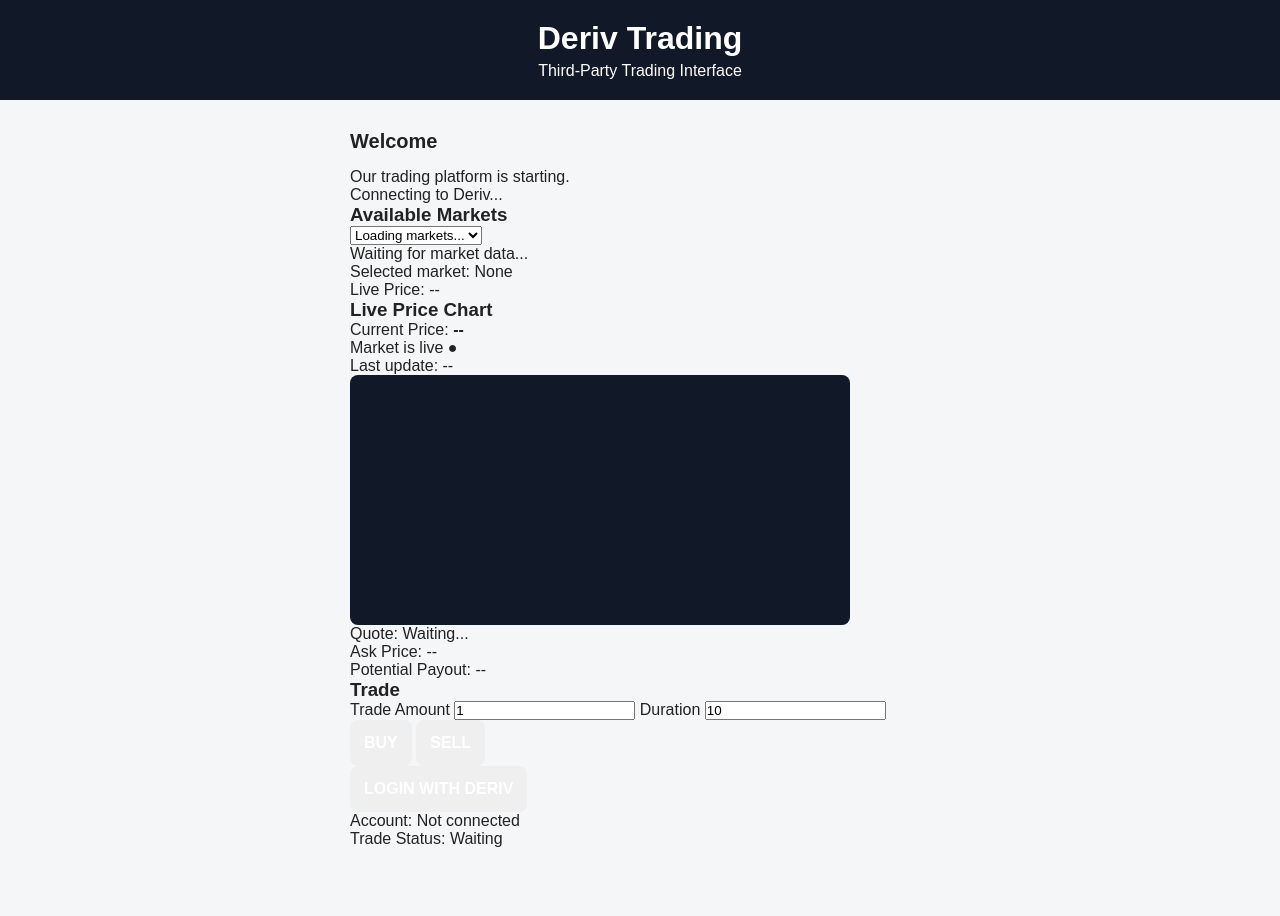
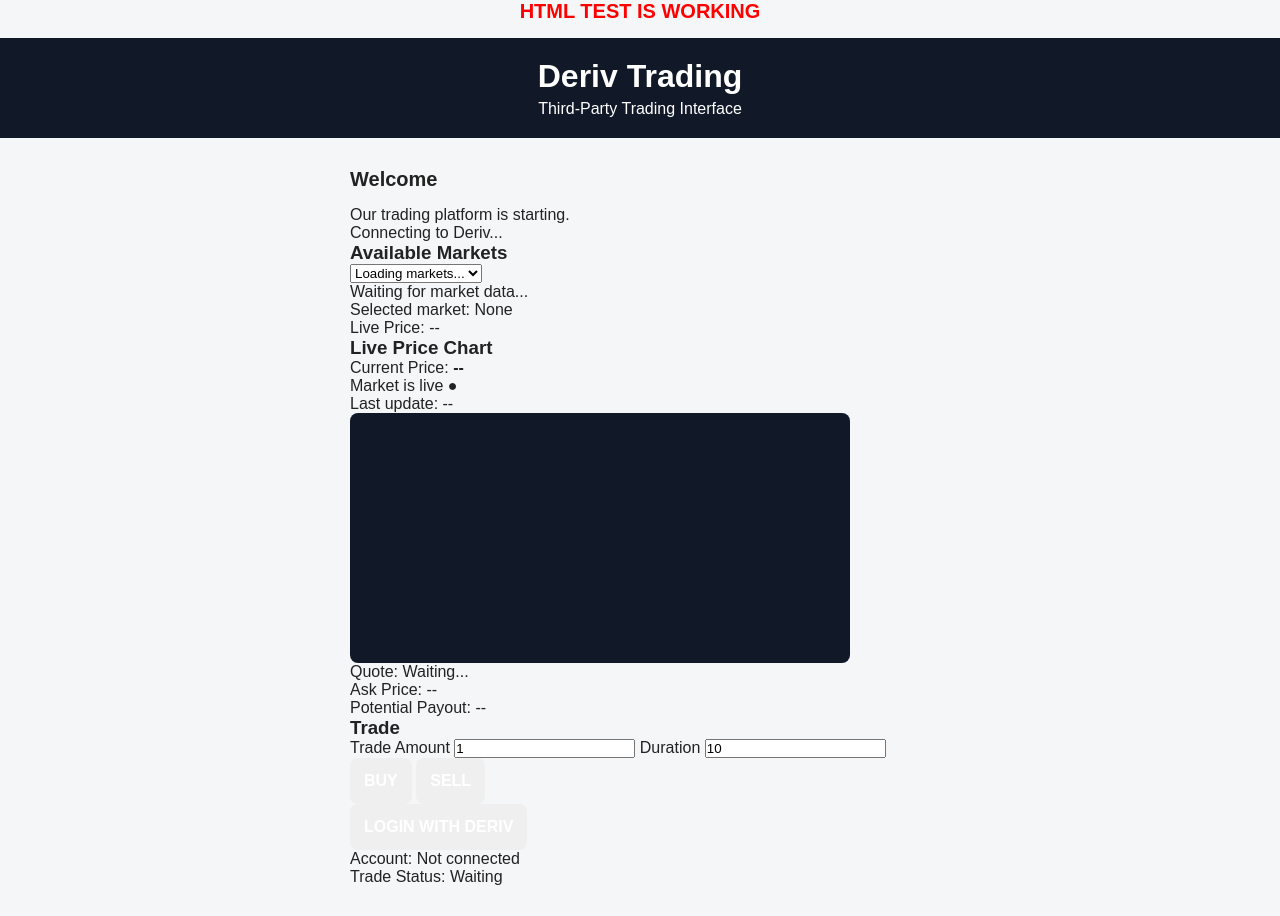
Before and after one commit to henry12-cloud/Deriv-trading-site-, a plain HTML site: page index.html in a window 1280 px wide. Before the commit the page ends 878 px from the top, so only its background shows below. Drawn offline with Linux system fonts and the light colour scheme.

Commit message:
Add header for HTML test confirmation

```diff
--- a/index.html
+++ b/index.html
@@ -10,6 +10,7 @@
 </head>
 
 <body>
+    <h2 style="color:red;text-align:center;">HTML TEST IS WORKING</h2>
 
     <header>
         <h1>Deriv Trading</h1>
```
